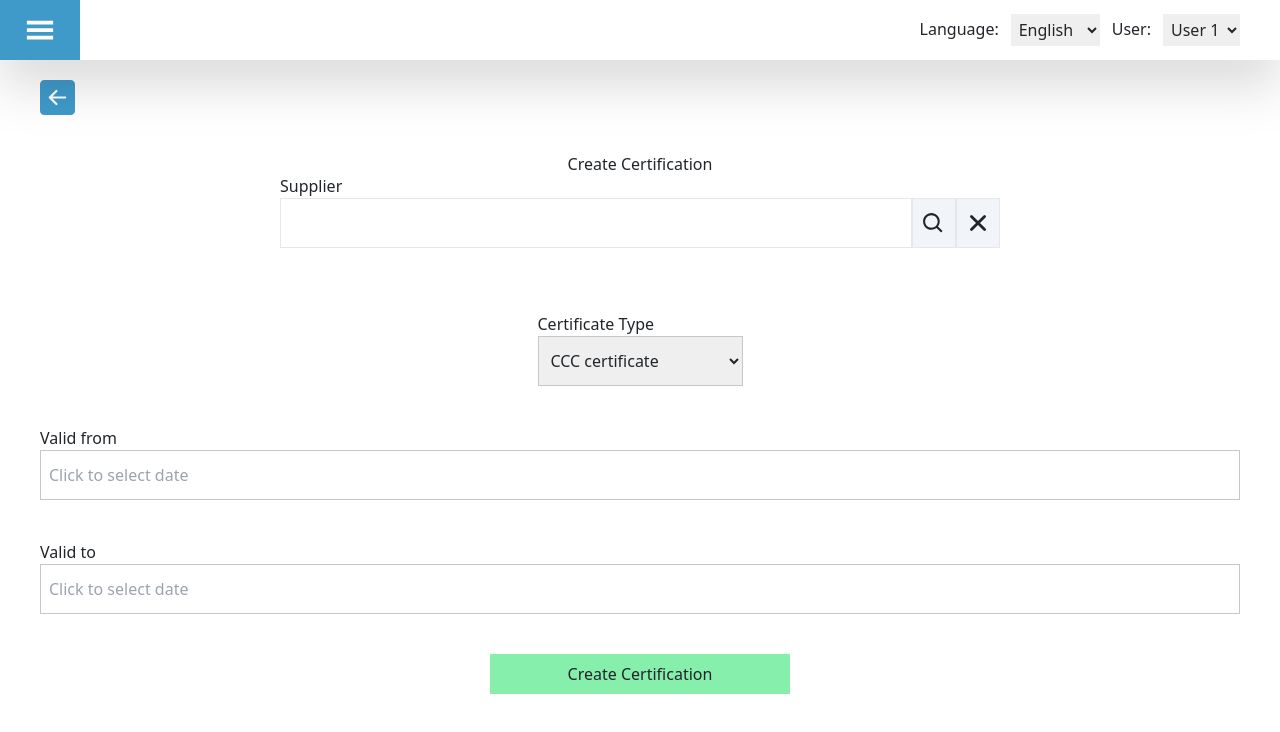
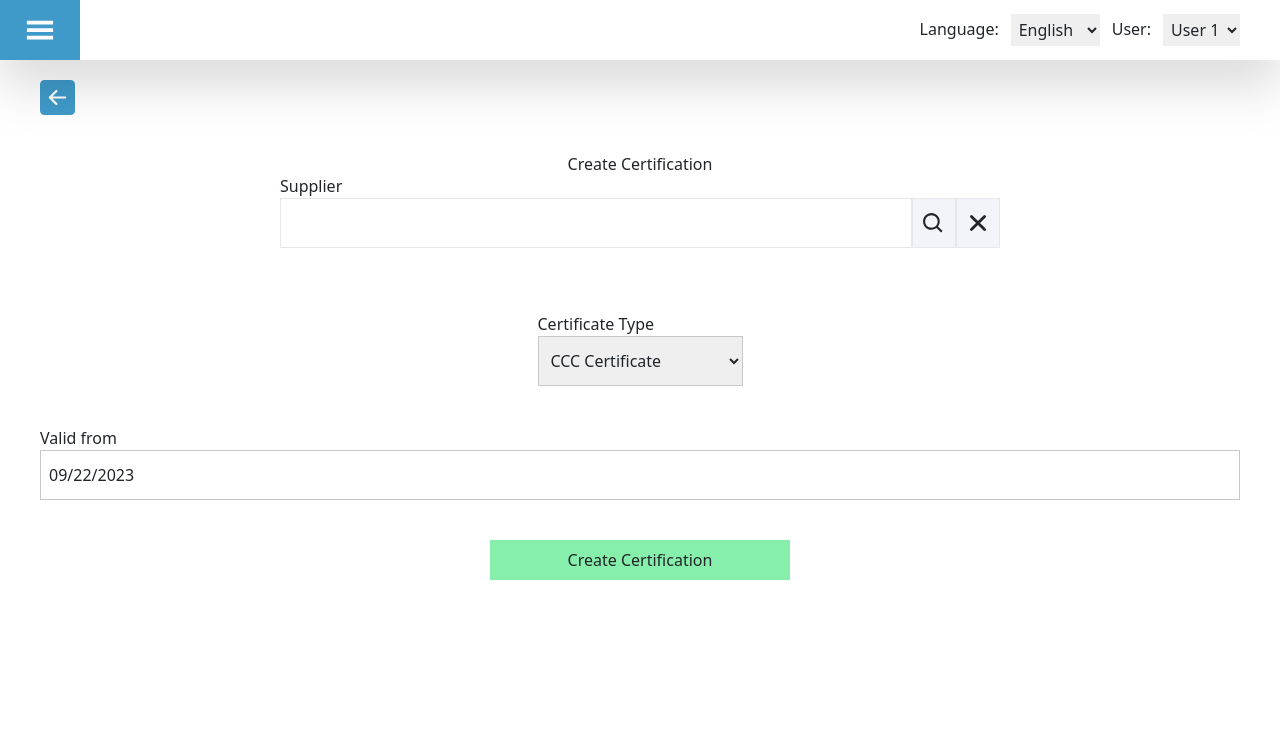
Before and after one commit to DenisKantic/dccs_project, a React (Create React App) app: page /Certificates/CreateCertification in a window 1280 px wide. Shown: the top 732 px of the page. Built offline with nearby package versions, Linux system fonts and the light colour scheme.

Commit message:
supplier and certificatetype working on input, date not working

```diff
--- a/src/Components/CertificateOverview/Table.jsx
+++ b/src/Components/CertificateOverview/Table.jsx
@@ -52,7 +52,7 @@ const Table = () => {
 
   return (
     <div className='w-full mt-10'>
-        <Link to="/Certificate/CreateCertification">
+        <Link to="/Certificates/CreateCertification">
         <button className='w-[180px] h-[40px] mb-5 bg-[#c2cc38] text-white'>New certificate</button>
         </Link>
 
--- a/src/Components/CreateCertificate/CreateCert.jsx
+++ b/src/Components/CreateCertificate/CreateCert.jsx
@@ -11,30 +11,50 @@ import { useNavigate } from 'react-router-dom';
 
 const CreateCert = () => {
 
-  const [startDate, setStartDate] = useState(null);
-  const [endDate, setEndDate] = useState(null);
+  const [date, setDate] = useState(new Date());
   const [supplier, setSupplier] = useState('');
+  const [value, setValue] = useState('')
   const [certificateType, setCertificate] = useState('')
   const [validFrom, setValidFrom] = useState('')
   const [validTo, setValidTo] = useState('')
   const navigate = useNavigate();
 
+  const options = [
+    {
+        type: "CCC Certificate",
+        value: 'CCC Certificate'
+    },
+    {
+        type: "Permission of Printing",
+        value: "Permission of Printing"
+    },
+    {
+        type: "OHSAS 18001",
+        value: "OHSAS 18001"
+    }
+  ];
+
+  const handleSelect = (e)=>{
+    setValue(e.target.value);
+    console.log(setValue(e.target.value))
+  }
+
   const handleSaveCert = () =>{
 
-
     const data = {
-        supplier,
-        certificateType,
-        validFrom,
-        validTo
+        supplier: supplier,
+        certificateType: value,
+        validFrom: 2012,
+        validTo: 2023
     }
     axios
     .post('http://localhost:4000/Certificates', data)
     .then(()=>{
-        navigate('/')
+        navigate('/Certificates')
     })
     .catch((error)=>{
         alert("an error happened.")
+        console.log(supplier, certificateType)
     })
 
   }
@@ -62,7 +82,7 @@ const CreateCert = () => {
                             <input
                             type="text"
                             className='w-full h-full border-[1px]'
-                            value={supplier}
+                            onChange={(e)=> setSupplier(e.target.value)}
                             />
                             <span className='h-full w-[50px] box-border bg-slate-100 border-[1px] cursor-pointer flex justify-center items-center'><BiSearch size={25}/></span>
                             <span className='h-full w-[50px] bg-slate-100 border-[1px] cursor-pointer flex justify-center items-center'><IoClose size={30} /></span>
@@ -71,26 +91,24 @@ const CreateCert = () => {
 
                     <div className='flex flex-col mt-10'>
                         <label htmlFor="certType">Certificate Type</label>
-                        <select name="#" id="" className='h-[50px] w-full p-2  border-[1px] border-[#c7c7c7]'>
-                            <option disabled >Select your option</option>
-                            <option value={certificateType} onChange={(e)=>setCertificate(e.target.value)}>CCC certificate</option>
-                            <option value={certificateType} onChange={(e)=>setCertificate(e.target.value)}>Permission of Printing</option>
-                            <option value={certificateType} onChange={(e)=>setCertificate(e.target.value)}>OHSAS 18001</option>
+                        <select className='h-[50px] w-full p-2  border-[1px] border-[#c7c7c7]' onChange={(e)=>setValue(e.target.value)}>
+                            {options.map((option)=>{
+                                return (
+                                <option value={option.value}>{option.type}</option>
+                                )
+                            })}
                         </select>
                     </div>
 
                     <div className='flex flex-col mt-10 w-full h-[50px]'>
                         <label htmlFor="startDate">Valid from</label>
-                            <DatePicker className='w-full h-[50px] p-2  border-[1px] border-[#c7c7c7]'
-                            onChange={(date)=>setValidFrom(date)}
-                            selected={validFrom}
-                            selectsStart
-                            startDate={validFrom}
-                            endDate={validTo}
-                            placeholderText='Click to select date'
-                            />
+                        <DatePicker
+                        className='h-[50px] w-full p-2  border-[1px] border-[#c7c7c7]'
+                        selected={date}
+                        onChange={(date) => setDate(date)}
+                        />
 
-                        <label htmlFor='endDate' className='mt-10'>Valid to</label>
+                       {/*} <label htmlFor='endDate' className='mt-10'>Valid to</label>
                             <DatePicker
                             className='h-[50px] w-full p-2  border-[1px] border-[#c7c7c7]'
                             onChange={(date) => setValidTo(date)}
@@ -101,7 +119,10 @@ const CreateCert = () => {
                             minDate={startDate}
                             placeholderText='Click to select date'
                            />
-                    <button className='w-[300px] h-[60px] p-2 bg-green-300 mx-auto mt-10' onClick={handleSaveCert}>Create Certification{console.log(startDate)}</button>
+                           {()=>console.log(startDate)}
+
+  */}
+                    <button className='w-[300px] h-[60px] p-2 bg-green-300 mx-auto mt-10' onClick={handleSaveCert}>Create Certification</button>
                     </div>
             </div>
 
--- a/src/Components/Header/Header.jsx
+++ b/src/Components/Header/Header.jsx
@@ -66,7 +66,7 @@ const Header = () => {
                 <ul className={ subMenu ? 'flex flex-col mt-4 ml-14 cursor-pointer text-[#193f66]' : 'hidden'}>
                     <li className='hover:text-[#3f9ac9]'
                                    onClick={()=>{setNav(!nav)}}>
-                                   <Link to="/Certificate">
+                                   <Link to="/Certificates">
                                     Example 1
                                     </Link>
                                     </li>
```
Also changed, not shown: 1 other file (tests, documents, lock files or other folders).
